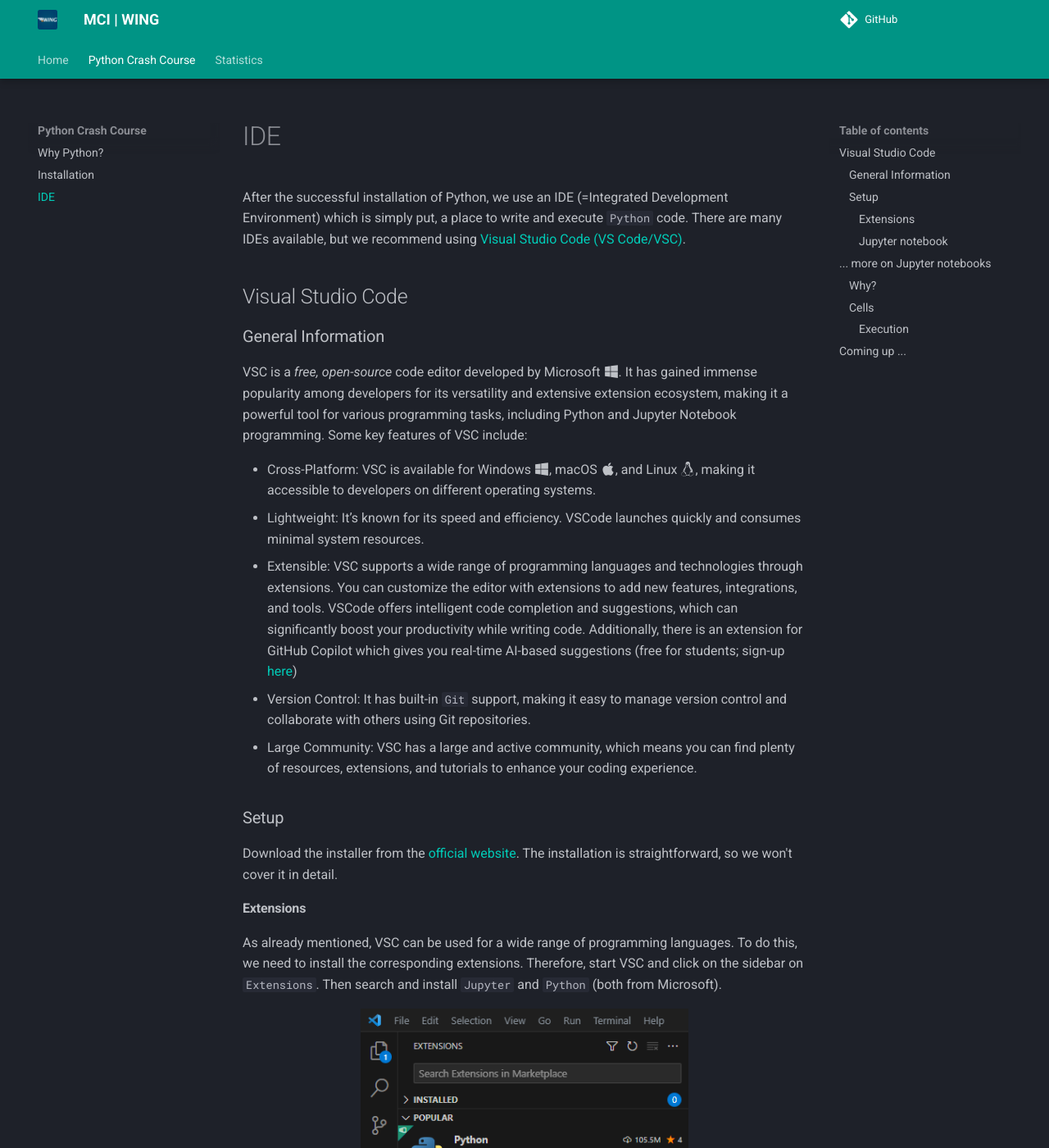
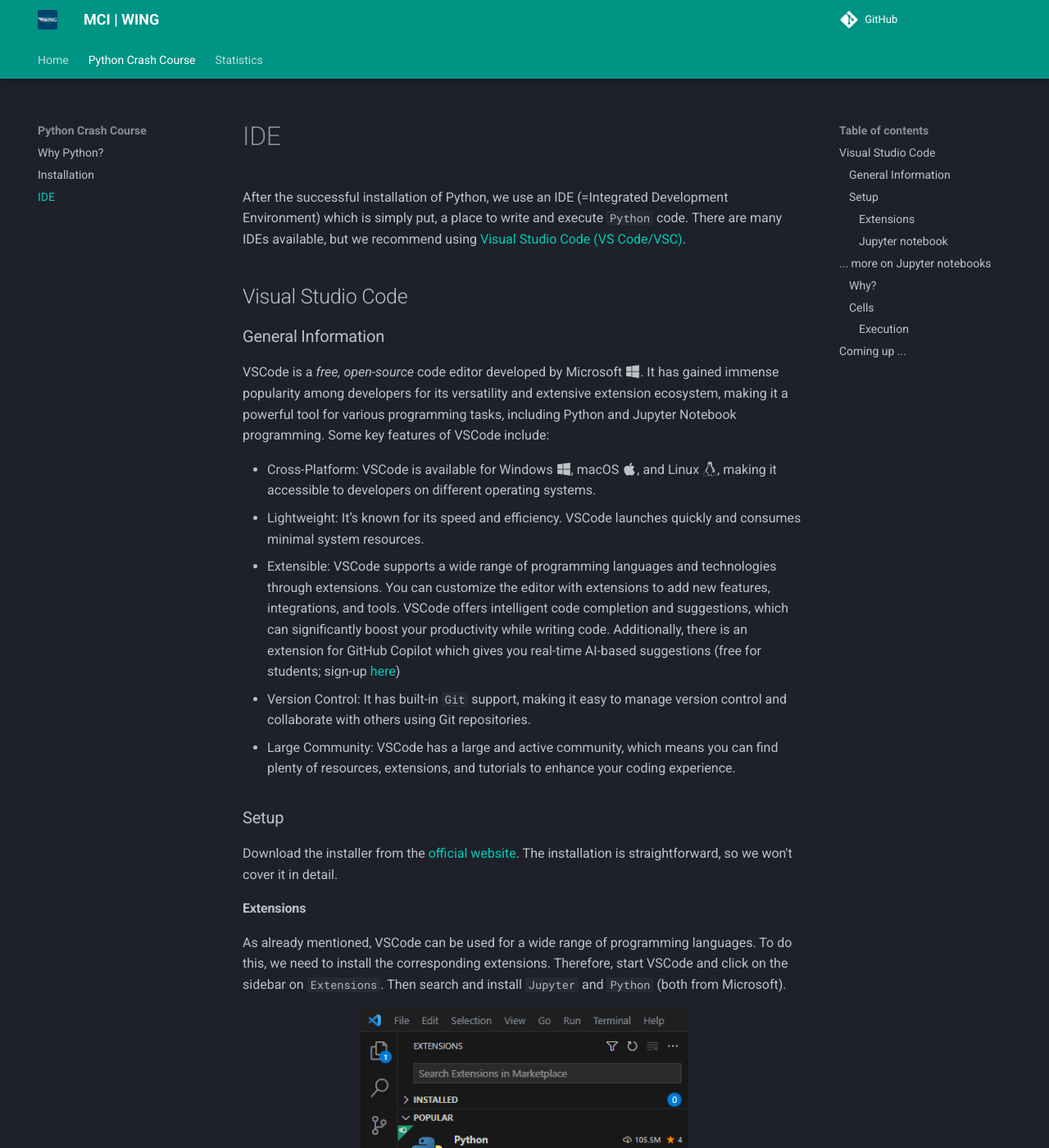
Before and after one commit to mciwing/mciwing.github.io, an MkDocs documentation site: the page built from docs/python/ide.md, in a window 1280 px wide and 1400 px high. Shown: the whole window at 82% size. Built offline with MkDocs 1.6.1 and Material for MkDocs 9.7.7, drawn with Linux system fonts in a browser that asks for light colours; comment, search, counter and statistics services are not loaded; some of the changed text lies outside the part shown.

Commit message:
docs: consistent abbreviation of Visual Studio Code (Python Crash Course)

```diff
--- a/docs/python/ide.md
+++ b/docs/python/ide.md
@@ -11,18 +11,18 @@
 
 <!-- Following sections were copied from Manuels PyGuide -->
 
-VSC is a *free, open-source* code editor developed by Microsoft :fontawesome-brands-windows:.
+VSCode is a *free, open-source* code editor developed by Microsoft :fontawesome-brands-windows:.
 It has gained immense popularity among developers for its versatility and
 extensive extension ecosystem, making it a powerful tool for various
 programming tasks, including Python and Jupyter Notebook programming.
-Some key features of VSC include:
+Some key features of VSCode include:
 
-- Cross-Platform: VSC is available for Windows :fontawesome-brands-windows:,
+- Cross-Platform: VSCode is available for Windows :fontawesome-brands-windows:,
 macOS :fontawesome-brands-apple:, and Linux :fontawesome-brands-linux:,
 making it accessible to developers on different operating systems.
 - Lightweight: It’s known for its speed and efficiency. VSCode launches quickly
 and consumes minimal system resources.
-- Extensible: VSC supports a wide range of programming languages and
+- Extensible: VSCode supports a wide range of programming languages and
 technologies through extensions. You can customize the editor with extensions
 to add new features, integrations, and tools. VSCode offers intelligent code
 completion and suggestions, which can significantly boost your productivity
@@ -31,7 +31,7 @@
 sign-up [here](https://github.com/education/students))
 - Version Control: It has built-in `Git` support, making it easy to manage
 version control and collaborate with others using Git repositories.
-- Large Community: VSC has a large and active community, which means you can
+- Large Community: VSCode has a large and active community, which means you can
 find plenty of resources, extensions, and tutorials to enhance your coding
 experience.
 
@@ -42,9 +42,9 @@
 
 #### Extensions
 
-As already mentioned, VSC can be used for a wide range of programming
+As already mentioned, VSCode can be used for a wide range of programming
 languages. To do this, we need to install the corresponding extensions.
-Therefore, start VSC and click on the sidebar on `Extensions`. Then search
+Therefore, start VSCode and click on the sidebar on `Extensions`. Then search
 and install `Jupyter` and `Python` (both from Microsoft).
 
 <figure markdown="span">
@@ -52,7 +52,7 @@
   <figcaption>Install the Python and Jupyter extension</figcaption>
 </figure>
 
-Now, restart VSC.
+Now, restart VSCode.
 
 #### Jupyter notebook
 
```
